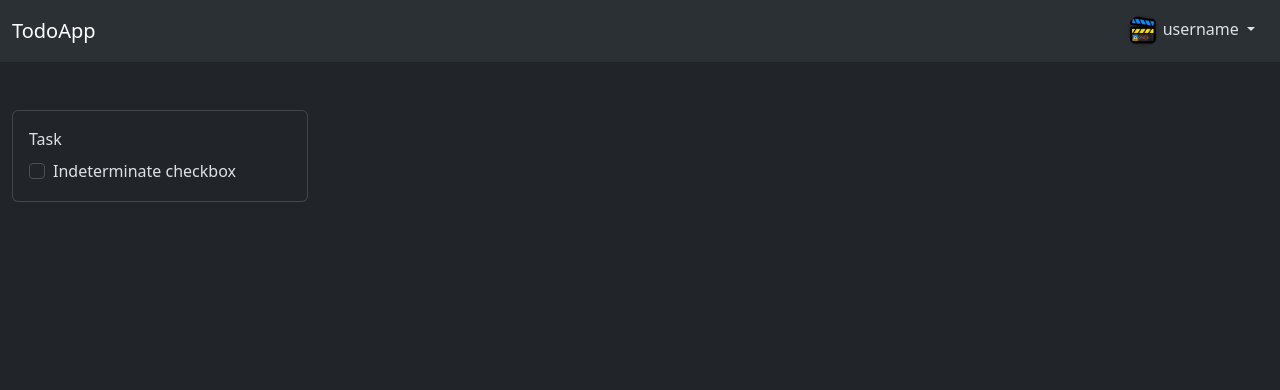
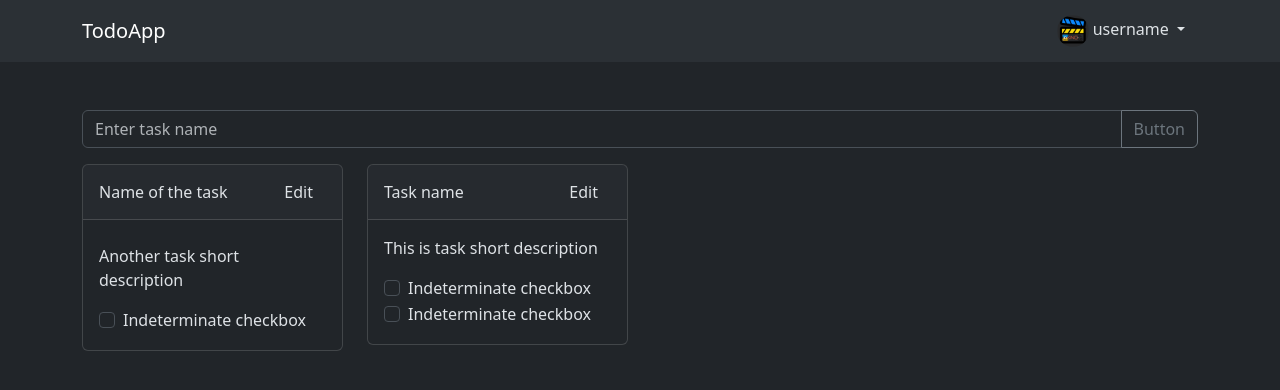
Before and after one commit to shaninalex/fastapi-htmx-todoapp, a FastAPI app: template templates/home.html in a window 1280 px wide. Shown: the top 390 px of the page. Run offline with FastAPI, Linux system fonts and the light colour scheme; the template is opened without the code that fills it, so the values that code supplies are empty; parts of the project's set-up code (start-up, migrations or seed data) failed here and were passed over; some libraries are stand-ins or nearby versions.

Commit message:
patch: more template work
defining layout for actual application - tasks lists, checkboxes, creation form

```diff
--- a/templates/components/navbar.html
+++ b/templates/components/navbar.html
@@ -1,5 +1,5 @@
 <nav class="navbar bg-body-tertiary mb-5">
-    <div class="container-fluid">
+    <div class="container">
         <a class="navbar-brand" href="#">TodoApp</a>
 
         <div class="dropdown">
--- a/templates/home.html
+++ b/templates/home.html
@@ -4,17 +4,26 @@
 
 {% block content %}
     {% include "components/navbar.html" %}
-    <div class="container-fluid">
+    <div class="container">
         <!-- <button hx-post="/clicked" hx-swap="innerHTML" class="btn"> -->
         <!--     Click Me -->
         <!-- </button> -->
 
+        <form class="input-group mb-3">
+            <input type="text" class="form-control" placeholder="Enter task name" required name="taskname" />
+            <button class="btn btn-outline-secondary" type="submit" id="button-addon2">Button</button>
+        </form>
 
         <div class="row">
             <div class="col-lg-3 col-md-4 col-sm-6">
                 <div class="card">
+                    <div class="card-header d-flex align-items-center justify-content-between">
+                        <div>Name of the task</div>
+                        <button class="btn" type="button">Edit</button>
+                    </div>
                     <div class="card-body">
-                        <div class="card-title">Task</div>
+                        <div class="card-title"></div>
+                        <p>Another task short description</p>
                         <div class="form-check">
                             <input class="form-check-input" type="checkbox" value="" id="flexCheckIndeterminate">
                             <label class="form-check-label" for="flexCheckIndeterminate">Indeterminate checkbox</label>
@@ -22,7 +31,26 @@
                     </div>
                 </div>
             </div>
-            <div class="col-lg-3 col-md-4 col-sm-6"></div>
+            <div class="col-lg-3 col-md-4 col-sm-6">
+                <div class="card">
+                    <div class="card-header d-flex align-items-center justify-content-between">
+                        <div>Task name</div>
+                        <button class="btn" type="button">Edit</button>
+                    </div>
+                    <div class="card-body">
+                        <p>This is task short description</p>
+                        <div class="form-check">
+                            <input class="form-check-input" type="checkbox" value="" id="flexCheckIndeterminate2">
+                            <label class="form-check-label" for="flexCheckIndeterminate2">Indeterminate checkbox</label>
+                        </div>
+
+                        <div class="form-check">
+                            <input class="form-check-input" type="checkbox" value="" id="flexCheckIndeterminate3">
+                            <label class="form-check-label" for="flexCheckIndeterminate3">Indeterminate checkbox</label>
+                        </div>
+                    </div>
+                </div>
+            </div>
         </div>
     </div>
 {% endblock %}
```
